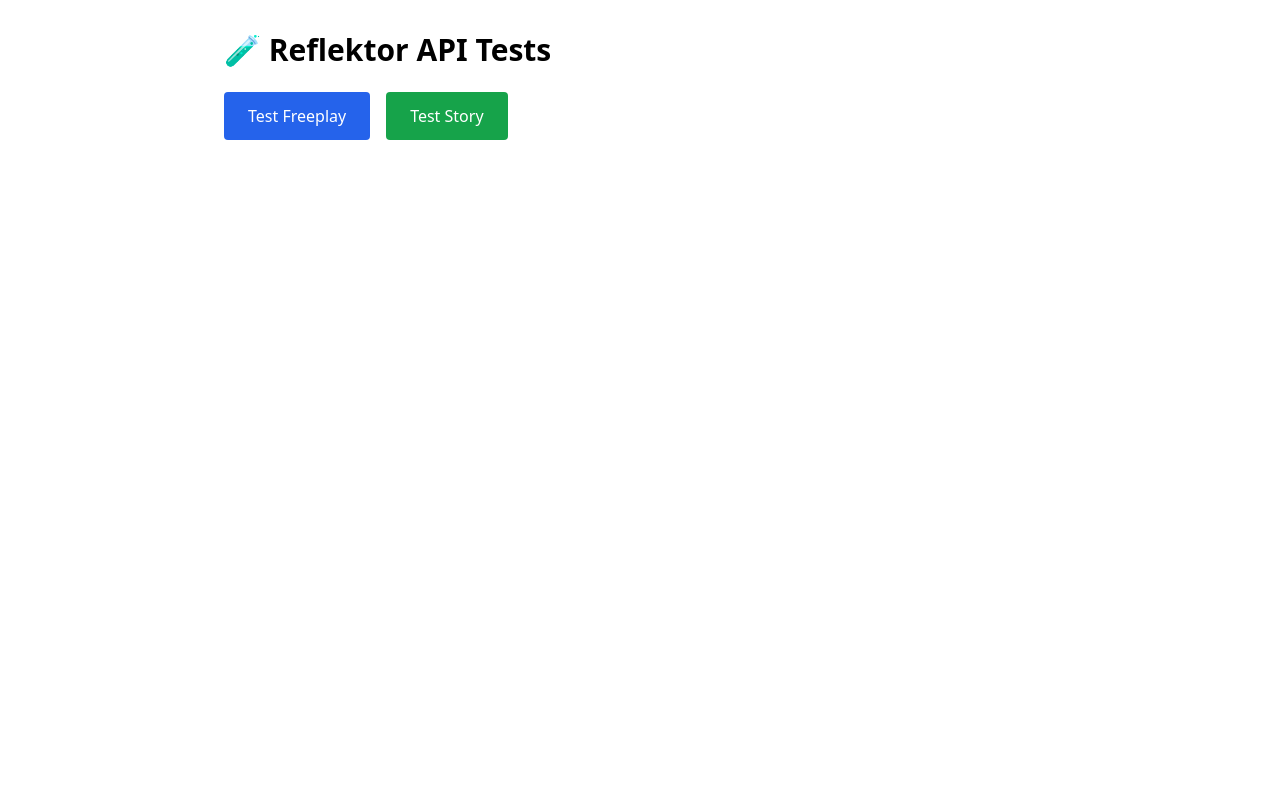
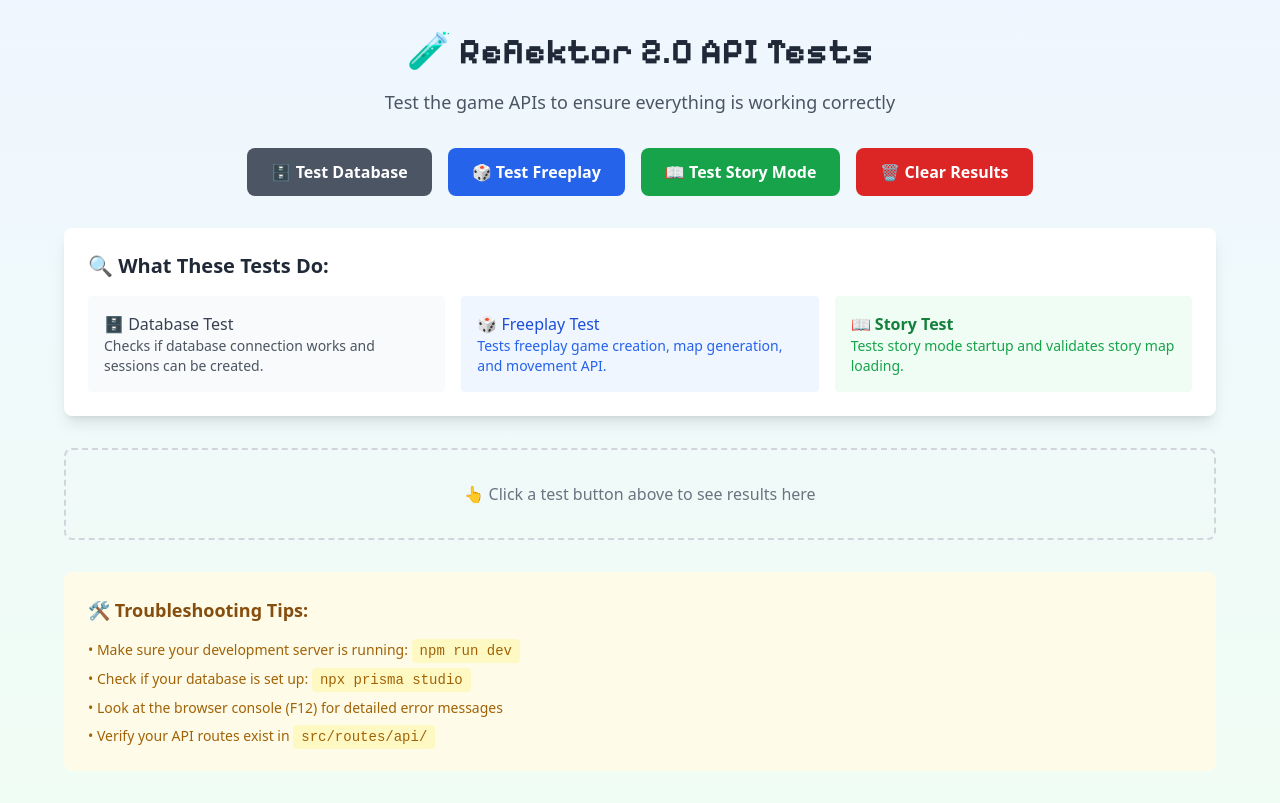
Before and after one commit to vinnyvaleria/reflektor-2.0, a SvelteKit app: page /test-apis in a window 1280 px wide. Built offline with nearby package versions, Linux system fonts and the light colour scheme.

Commit message:
created new api route to move player in a game session for freeplay and story mode

```diff
--- a/src/routes/api/game/move/+server.js
+++ b/src/routes/api/game/move/+server.js
@@ -1,11 +1,14 @@
+// src/routes/api/game/move/+server.js
+
 import { json } from '@sveltejs/kit';
+import { MapGenerator } from '$lib/server/gameEngine/mapGenerator.js';
 import { prisma } from '$lib/server/database.js';
 
 export async function POST({ request }) {
 	try {
 		const { gameSessionId, direction } = await request.json();
 
-		// get current game session
+		// get current game session from database
 		const gameSession = await prisma.gameSession.findUnique({
 			where: { id: gameSessionId }
 		});
@@ -14,12 +17,14 @@ export async function POST({ request }) {
 			return json({ error: 'Invalid game session' }, { status: 400 });
 		}
 
-		const mapData = gameSession.mapData;
-		const mirroredMapData = gameSession.mirroredMapData;
+		// extract current puzzle and position data
+		const currentPuzzle = gameSession.currentPuzzle;
 		const currentPos = gameSession.currentPosition;
+		const mapData = currentPuzzle.mainMap;
+		const mirroredMapData = currentPuzzle.mirroredMap;
 		const size = mapData.length;
 
-		// calculate new positions
+		// calculate new positions based on movement direction
 		let newRow = currentPos.row;
 		let newCol = currentPos.col;
 		let newMirroredCol = currentPos.mirroredCol;
@@ -32,18 +37,20 @@ export async function POST({ request }) {
 				newRow = currentPos.row + 1;
 				break;
 			case 'left':
+				// player moves left, mirrored player moves right
 				newCol = currentPos.col - 1;
 				newMirroredCol = currentPos.mirroredCol + 1;
 				break;
 			case 'right':
+				// player moves right, mirrored player moves left
 				newCol = currentPos.col + 1;
 				newMirroredCol = currentPos.mirroredCol - 1;
 				break;
 			default:
-				return json({ error: 'Invalid direction: ', direction }, { status: 400 });
+				return json({ error: 'Invalid direction' }, { status: 400 });
 		}
 
-		// check boundaries
+		// check if movement goes outside grid boundaries
 		if (
 			newRow < 0 ||
 			newRow >= size ||
@@ -61,20 +68,20 @@ export async function POST({ request }) {
 			);
 		}
 
-		// Check collisions with obstacles
+		// check for collisions with obstacles on either grid
 		if (mapData[newRow][newCol] === 1 || mirroredMapData[newRow][newMirroredCol] === 1) {
-			// Increment rounds used (collision)
+			// collision detected - increment rounds used
 			const updatedSession = await prisma.gameSession.update({
 				where: { id: gameSessionId },
 				data: {
 					roundsUsed: gameSession.roundsUsed + 1,
-					stepsCount: gameSession.stepsCount + 1
+					totalSteps: gameSession.totalSteps + 1
 				}
 			});
 
 			return json(
 				{
-					error: 'Hit an obstacle!',
+					error: 'Obstacle has been hit!',
 					collision: true,
 					gameSession: updatedSession
 				},
@@ -82,25 +89,82 @@ export async function POST({ request }) {
 			);
 		}
 
-		// check if goal is reached
+		// check if player reached the goal
 		const reachedGoal = mapData[newRow][newCol] === 3;
 
-		// calculate time taken to win the game
-		let timeTaken = null;
-		let score = null;
-		let status = gameSession.status;
+		if (reachedGoal) {
+			// handle puzzle completion based on game mode
+			if (gameSession.gameMode === 'FREEPLAY') {
+				// freeplay: generate next puzzle immediately
+				const nextPuzzle = MapGenerator.generateFreeplay(gameSession.difficulty);
+				const nextPlayerPos = MapGenerator.getPlayerPosition(nextPuzzle.mainMap);
+				const nextMirroredCol = nextPuzzle.mirroredMap[nextPlayerPos.row].indexOf(2);
 
-		if (reachedGoal) {
-			status = 'WON';
-			timeTaken = Math.floor((new Date() - new Date(gameSession.startTime)) / 1000);
-			// score calculation: base 10000, minus penalties
-			score = Math.max(
-				0,
-				10000 - gameSession.roundsUsed * 200 - timeTaken * 2 - gameSession.stepsCount * 10
-			);
+				const updatedSession = await prisma.gameSession.update({
+					where: { id: gameSessionId },
+					data: {
+						puzzlesCompleted: gameSession.puzzlesCompleted + 1,
+						totalSteps: gameSession.totalSteps + 1,
+						currentPuzzle: {
+							mainMap: nextPuzzle.mainMap,
+							mirroredMap: nextPuzzle.mirroredMap,
+							metadata: nextPuzzle.metadata
+						},
+						currentPosition: {
+							row: nextPlayerPos.row,
+							col: nextPlayerPos.col,
+							mirroredCol: nextMirroredCol
+						}
+					}
+				});
+
+				return json({
+					success: true,
+					puzzleCompleted: true,
+					nextPuzzle: true,
+					gameSession: updatedSession,
+					mapData: nextPuzzle
+				});
+			} else {
+				// story mode: level completed
+				const timeTaken = Math.floor((new Date() - new Date(gameSession.startTime)) / 1000);
+				const steps = gameSession.totalSteps + 1;
+
+				// calculate score based on steps and time vs target
+				const targetSteps = currentPuzzle.metadata.targetSteps;
+				const targetTime = currentPuzzle.metadata.targetTime;
+				let stars = 0;
+				if (steps <= targetSteps && timeTaken <= targetTime) stars = 3;
+				else if (steps <= targetSteps * 1.2 && timeTaken <= targetTime * 1.2) stars = 2;
+				else stars = 1;
+
+				const updatedSession = await prisma.gameSession.update({
+					where: { id: gameSessionId },
+					data: {
+						status: 'COMPLETED',
+						totalSteps: steps,
+						endTime: new Date(),
+						score: stars * 1000
+					}
+				});
+
+				return json({
+					success: true,
+					storyCompleted: true,
+					gameSession: updatedSession,
+					stats: {
+						steps,
+						timeTaken,
+						level: currentPuzzle.metadata.level,
+						stars,
+						targetSteps,
+						targetTime
+					}
+				});
+			}
 		}
 
-		// Update game session
+		// regular move - just update position
 		const updatedSession = await prisma.gameSession.update({
 			where: { id: gameSessionId },
 			data: {
@@ -109,18 +173,13 @@ export async function POST({ request }) {
 					col: newCol,
 					mirroredCol: newMirroredCol
 				},
-				stepsCount: gameSession.stepsCount + 1,
-				status,
-				timeTaken,
-				score,
-				endTime: reachedGoal ? new Date() : null
+				totalSteps: gameSession.totalSteps + 1
 			}
 		});
 
 		return json({
 			success: true,
 			gameSession: updatedSession,
-			reachedGoal,
 			newPosition: {
 				row: newRow,
 				col: newCol,
@@ -129,6 +188,6 @@ export async function POST({ request }) {
 		});
 	} catch (error) {
 		console.error('Move error:', error);
-		return json({ error: 'Failed to process move' }, { status: 500 });
+		return json({ error: 'failed to process move' }, { status: 500 });
 	}
 }
--- a/src/routes/test-apis/+page.svelte
+++ b/src/routes/test-apis/+page.svelte
@@ -1,72 +1,304 @@
 <!-- src/routes/test-apis/+page.svelte -->
+<!-- src/routes/test-apis/+page.svelte -->
+
 <script>
 	import '../../app.css';
 
 	let results = '';
 	let loading = false;
+	let currentTest = '';
 
 	async function testFreeplay() {
 		loading = true;
+		currentTest = 'freeplay';
 		try {
-			const response = await fetch('/api/freeplay/start', {
+			console.log('🎲 Starting Freeplay Test...');
+
+			// 1. Start a freeplay game
+			const startResponse = await fetch('/api/freeplay/start', {
 				method: 'POST',
 				headers: { 'Content-Type': 'application/json' },
-				body: JSON.stringify({ difficulty: 'EASY', playerName: 'browser-test-freeplay' })
+				body: JSON.stringify({ difficulty: 'EASY', playerName: 'test-flow' })
 			});
-			const data = await response.json();
-			results = JSON.stringify(data, null, 2);
+
+			if (!startResponse.ok) {
+				throw new Error(
+					`Start request failed: ${startResponse.status} ${startResponse.statusText}`
+				);
+			}
+
+			const gameData = await startResponse.json();
+			console.log('✅ Game started:', gameData.gameSession.id);
+
+			let testResults = {
+				gameStart: gameData,
+				moves: []
+			};
+
+			const sessionId = gameData.gameSession.id;
+
+			// 2. Test a few moves
+			const moves = ['right', 'down', 'left'];
+
+			for (const direction of moves) {
+				console.log(`🎯 Testing move: ${direction}`);
+
+				const moveResponse = await fetch('/api/game/move', {
+					method: 'POST',
+					headers: { 'Content-Type': 'application/json' },
+					body: JSON.stringify({ gameSessionId: sessionId, direction })
+				});
+
+				const moveData = await moveResponse.json();
+
+				if (moveResponse.ok) {
+					console.log(`✅ Move successful - Steps: ${moveData.gameSession.totalSteps}`);
+					testResults.moves.push({
+						direction,
+						success: true,
+						data: moveData
+					});
+				} else {
+					console.log(`⚠️ Move blocked: ${moveData.error}`);
+					testResults.moves.push({
+						direction,
+						success: false,
+						error: moveData.error,
+						collision: moveData.collision
+					});
+				}
+			}
+
+			results = JSON.stringify(testResults, null, 2);
+			console.log('🎲 Freeplay test completed!');
 		} catch (error) {
-			results = 'Error: ' + error.message;
+			results = `❌ Freeplay Test Error: ${error.message}`;
+			console.error('❌ Freeplay test failed:', error);
 		}
 		loading = false;
+		currentTest = '';
 	}
 
 	async function testStory() {
 		loading = true;
+		currentTest = 'story';
 		try {
+			console.log('📖 Starting Story Test...');
+
 			const response = await fetch('/api/story/start', {
 				method: 'POST',
 				headers: { 'Content-Type': 'application/json' },
 				body: JSON.stringify({ level: 1, playerName: 'browser-test-story' })
 			});
+
+			if (!response.ok) {
+				throw new Error(`Story start failed: ${response.status} ${response.statusText}`);
+			}
+
 			const data = await response.json();
-			results = JSON.stringify(data, null, 2);
+			console.log('✅ Story mode started:', data.gameSession.id);
+
+			// 3. Test a move in story mode too
+			const sessionId = data.gameSession.id;
+			const moveResponse = await fetch('/api/game/move', {
+				method: 'POST',
+				headers: { 'Content-Type': 'application/json' },
+				body: JSON.stringify({ gameSessionId: sessionId, direction: 'right' })
+			});
+
+			const moveData = await moveResponse.json();
+
+			const testResults = {
+				gameStart: data,
+				testMove: {
+					success: moveResponse.ok,
+					data: moveData
+				}
+			};
+
+			results = JSON.stringify(testResults, null, 2);
+			console.log('📖 Story test completed!');
 		} catch (error) {
-			results = 'Error: ' + error.message;
+			results = `❌ Story Test Error: ${error.message}`;
+			console.error('❌ Story test failed:', error);
 		}
 		loading = false;
+		currentTest = '';
+	}
+
+	async function testDatabase() {
+		loading = true;
+		currentTest = 'database';
+		try {
+			console.log('🗄️ Testing Database Connection...');
+
+			// Test by trying to start a game (which tests DB)
+			const response = await fetch('/api/freeplay/start', {
+				method: 'POST',
+				headers: { 'Content-Type': 'application/json' },
+				body: JSON.stringify({ difficulty: 'MEDIUM', playerName: 'db-test' })
+			});
+
+			if (response.ok) {
+				const data = await response.json();
+				results = `✅ Database Connection Working!\n\nSession Created: ${data.gameSession.id}\nGame Mode: ${data.gameSession.gameMode}\nDifficulty: ${data.gameSession.difficulty}`;
+				console.log('✅ Database test passed');
+			} else {
+				const errorText = await response.text();
+				results = `❌ Database Connection Failed: ${response.status}\n${errorText}`;
+			}
+		} catch (error) {
+			results = `❌ Database Test Error: ${error.message}`;
+			console.error('❌ Database test failed:', error);
+		}
+		loading = false;
+		currentTest = '';
+	}
+
+	function clearResults() {
+		results = '';
 	}
 </script>
 
 <svelte:head>
-	<title>API Tests - Reflektor</title>
+	<title>API Tests - Reflektor 2.0</title>
 </svelte:head>
 
-<div class="mx-auto max-w-4xl p-8">
-	<h1 class="mb-6 text-3xl font-bold">🧪 Reflektor API Tests</h1>
+<div class="min-h-screen bg-gradient-to-b from-blue-50 to-green-50 p-8">
+	<div class="mx-auto max-w-6xl">
+		<div class="mb-8 text-center">
+			<h1
+				class="mb-4 text-4xl font-bold text-gray-800"
+				style="font-family: 'Pixelify Sans', sans-serif;"
+			>
+				🧪 Reflektor 2.0 API Tests
+			</h1>
+			<p class="text-lg text-gray-600">
+				Test the game APIs to ensure everything is working correctly
+			</p>
+		</div>
 
-	<div class="mb-6 flex gap-4">
+		<!-- Test Buttons -->
+		<div class="mb-8 flex flex-wrap justify-center gap-4">
+			<button
+				on:click={testDatabase}
+				disabled={loading}
+				class="test-btn bg-gray-600 hover:bg-gray-700"
+				class:loading={currentTest === 'database'}
+			>
+				{currentTest === 'database' ? '🔄 Testing...' : '🗄️ Test Database'}
+			</button>
+
 			<button
 				on:click={testFreeplay}
 				disabled={loading}
-			class="bg-blue-600 hover:bg-blue-700 rounded px-6 py-3 text-white disabled:opacity-50"
+				class="test-btn bg-blue-600 hover:bg-blue-700"
+				class:loading={currentTest === 'freeplay'}
 			>
-			{loading ? 'Testing...' : 'Test Freeplay'}
+				{currentTest === 'freeplay' ? '🔄 Testing...' : '🎲 Test Freeplay'}
 			</button>
 
 			<button
 				on:click={testStory}
 				disabled={loading}
-			class="bg-green-600 hover:bg-green-700 rounded px-6 py-3 text-white disabled:opacity-50"
+				class="test-btn bg-green-600 hover:bg-green-700"
+				class:loading={currentTest === 'story'}
 			>
-			{loading ? 'Testing...' : 'Test Story'}
+				{currentTest === 'story' ? '🔄 Testing...' : '📖 Test Story Mode'}
+			</button>
+
+			<button
+				on:click={clearResults}
+				disabled={loading}
+				class="test-btn bg-red-600 hover:bg-red-700"
+			>
+				🗑️ Clear Results
 			</button>
 		</div>
 
+		<!-- Testing Instructions -->
+		<div class="mb-8 rounded-lg bg-white p-6 shadow-lg">
+			<h2 class="mb-4 text-xl font-bold text-gray-800">🔍 What These Tests Do:</h2>
+			<div class="grid gap-4 md:grid-cols-3">
+				<div class="rounded bg-gray-50 p-4">
+					<h3 class=" text-gray-700">🗄️ Database Test</h3>
+					<p class="text-sm text-gray-600">
+						Checks if database connection works and sessions can be created.
+					</p>
+				</div>
+				<div class="rounded bg-blue-50 p-4">
+					<h3 class=" text-blue-700">🎲 Freeplay Test</h3>
+					<p class="text-sm text-blue-600">
+						Tests freeplay game creation, map generation, and movement API.
+					</p>
+				</div>
+				<div class="rounded bg-green-50 p-4">
+					<h3 class="font-bold text-green-700">📖 Story Test</h3>
+					<p class="text-sm text-green-600">
+						Tests story mode startup and validates story map loading.
+					</p>
+				</div>
+			</div>
+		</div>
+
+		<!-- Results Display -->
 		{#if results}
-		<div class="rounded-lg bg-gray-100 p-4">
-			<h2 class="mb-3 text-xl font-semibold">Results:</h2>
-			<pre class="overflow-auto whitespace-pre-wrap text-sm">{results}</pre>
+			<div class="rounded-lg bg-white p-6 shadow-lg">
+				<div class="mb-4 flex items-center justify-between">
+					<h2 class="text-xl text-gray-800">📊 Test Results:</h2>
+					<button
+						on:click={clearResults}
+						class="rounded bg-gray-200 px-3 py-1 text-sm hover:bg-gray-300"
+					>
+						Clear
+					</button>
+				</div>
+
+				<div class="overflow-auto rounded bg-gray-100 p-4">
+					<pre class="whitespace-pre-wrap font-mono text-sm">{results}</pre>
+				</div>
+			</div>
+		{:else}
+			<div class="rounded-lg border-2 border-dashed border-gray-300 p-8 text-center">
+				<p class="text-gray-500">👆 Click a test button above to see results here</p>
 			</div>
 		{/if}
+
+		<!-- Troubleshooting Tips -->
+		<div class="mt-8 rounded-lg bg-yellow-50 p-6">
+			<h2 class="mb-4 text-lg font-bold text-yellow-800">🛠️ Troubleshooting Tips:</h2>
+			<ul class="space-y-2 text-sm text-yellow-700">
+				<li>
+					• Make sure your development server is running: <code
+						class="rounded bg-yellow-100 px-2 py-1">npm run dev</code
+					>
+				</li>
+				<li>
+					• Check if your database is set up: <code class="rounded bg-yellow-100 px-2 py-1"
+						>npx prisma studio</code
+					>
+				</li>
+				<li>• Look at the browser console (F12) for detailed error messages</li>
+				<li>
+					• Verify your API routes exist in <code class="rounded bg-yellow-100 px-2 py-1"
+						>src/routes/api/</code
+					>
+				</li>
+			</ul>
 		</div>
+	</div>
+</div>
+
+<style>
+	.test-btn {
+		@apply transform rounded-lg px-6 py-3 font-bold text-white transition-all duration-200 hover:scale-105 disabled:transform-none disabled:cursor-not-allowed disabled:opacity-50;
+	}
+
+	.test-btn.loading {
+		@apply animate-pulse;
+	}
+
+	code {
+		font-family: 'Courier New', monospace;
+	}
+</style>
```
Lines whose indentation alone changed are shown as unchanged.
